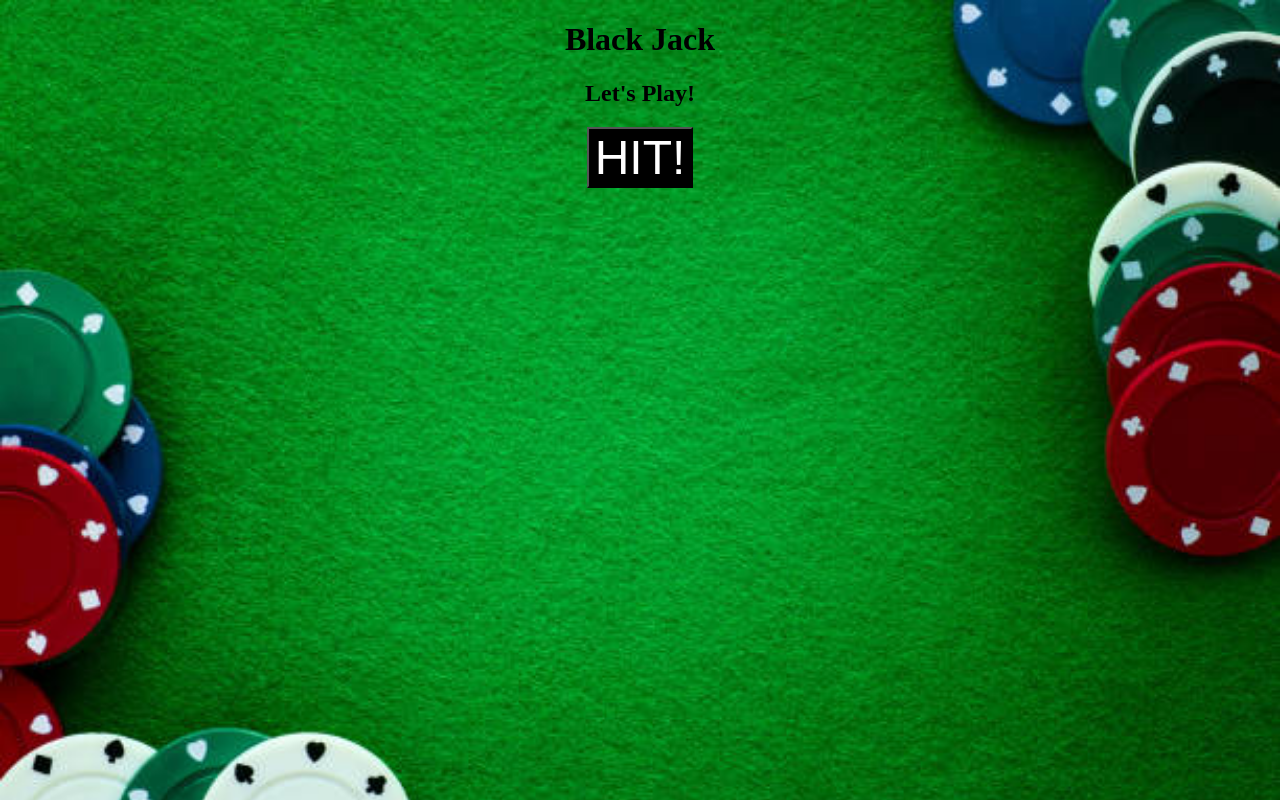
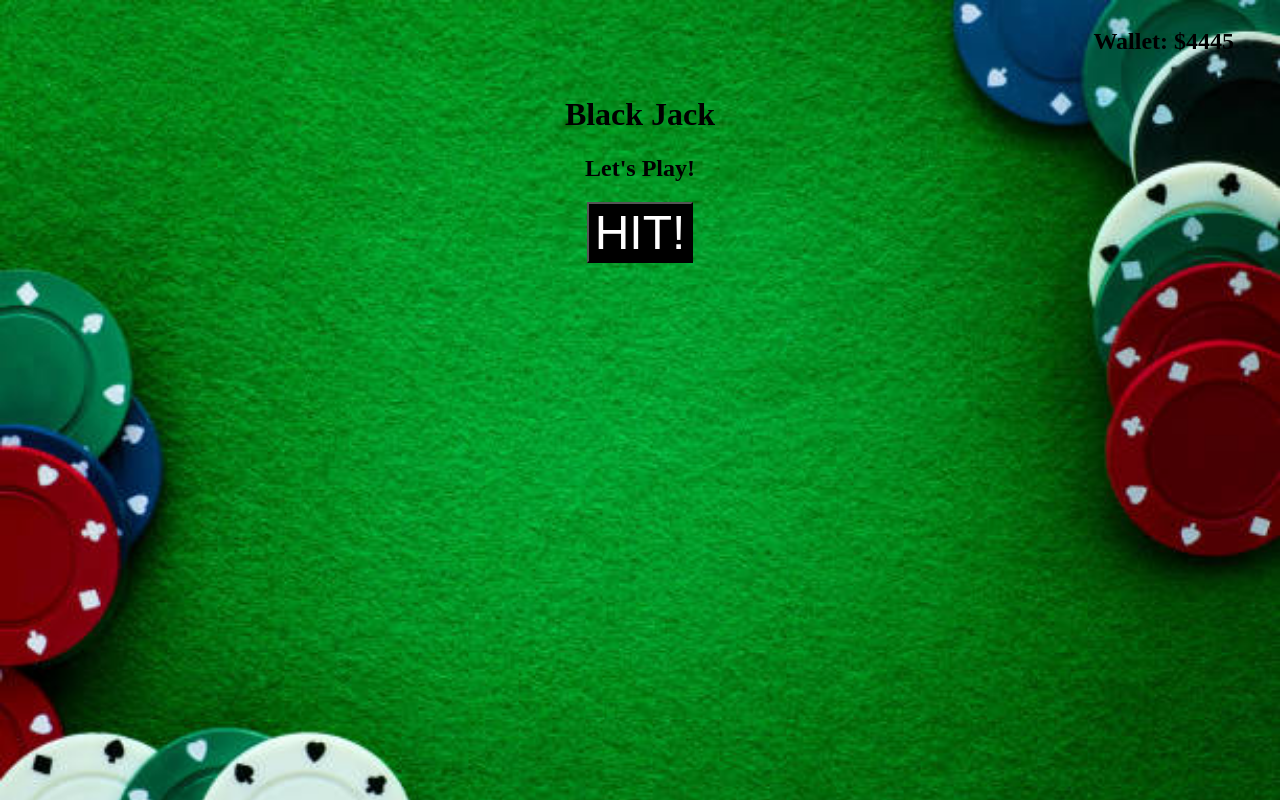
Before and after one commit to BaseBenjamin13/Blackjack, a plain HTML site: page blackjack.html in a window 1280 px wide. Drawn offline with Linux system fonts and the light colour scheme.

Commit message:
wallet, add sub wallet function

```diff
--- a/blackjack.html
+++ b/blackjack.html
@@ -7,6 +7,9 @@
     <meta name="viewport" content="width=device-width, initial-scale=1.0">
     <title>Black Jack</title>
 </head>
+<nav>
+    <div id="wallet-div"><h2 id="wallet-text">Wallet: $</h2><h2 id="wallet-num">5000</h2></div>
+</nav>
 <body>
     <h1>Black Jack</h1>
     <h2>Let's Play!</h2>
--- a/game.js
+++ b/game.js
@@ -1,14 +1,57 @@
 
-console.log("linked");
+
+
+//put in money/start out with money  ✅
+//add wallet text   ✅
+//grab it from the dom ✅
+//have the number be a number so i can subtract it when beting ✅
+
+//Bet
+//make bet button
+//add button to js
+// make function for button that
+// in functions call changeWallet
+// add userinput for get button
+// use input as parameters in change wallet
+
+
+
+//deck of cards will be an array
+//use math.random to get random index/card in deck
+//const deckOfCards = [1, 2, 3, 4, 5, 6, 7, 8, 9, 10, 10, 10, 10, userInput for ace, 11 or 1];
+
+//dealer geting cards when pass button is clicked
+//dealer gets cards if value of cards is below users value of cards
+//dealer does NOT get cards if value is above users value or dealers cards are >= 21
+
+
+
+//console.log("linked");
 
 const hitBtn = document.querySelector("#hit-btn");
+let walletNumEl = document.getElementById("wallet-num");
+
+let walletNum = 5000;
+
+//add or subtract from wallet function
+function changeWallet(addNum, subNum) {
+    console.log({walletNumEl, walletNum});
+    walletNum -= subNum;
+    walletNum += addNum;
+    walletNumEl.innerText = walletNum;
+    console.log({walletNumEl, walletNum});
+}
+changeWallet(0, 555);
 
 
-let cards = 0;
 
 
+
+let usersCards = 0;
+
+//hit button, adding cards to users deck
 hitBtn.addEventListener('click', getCards);
 function getCards(){
-    cards++;
-    console.log(cards);
+    usersCards++;
+    console.log({usersCards});
 }
--- a/styles.css
+++ b/styles.css
@@ -6,8 +6,18 @@ body {
     text-align: center;
 }
 
+#wallet-div {
+    display: flex;
+    justify-content: end;
+    margin-right: 3%;
+}
+
 #hit-btn{
     color: white;
     background-color: black;
     font-size: 3rem;
 }
+
+/* #wallet-text, #wallet-num {
+
+} */
```
